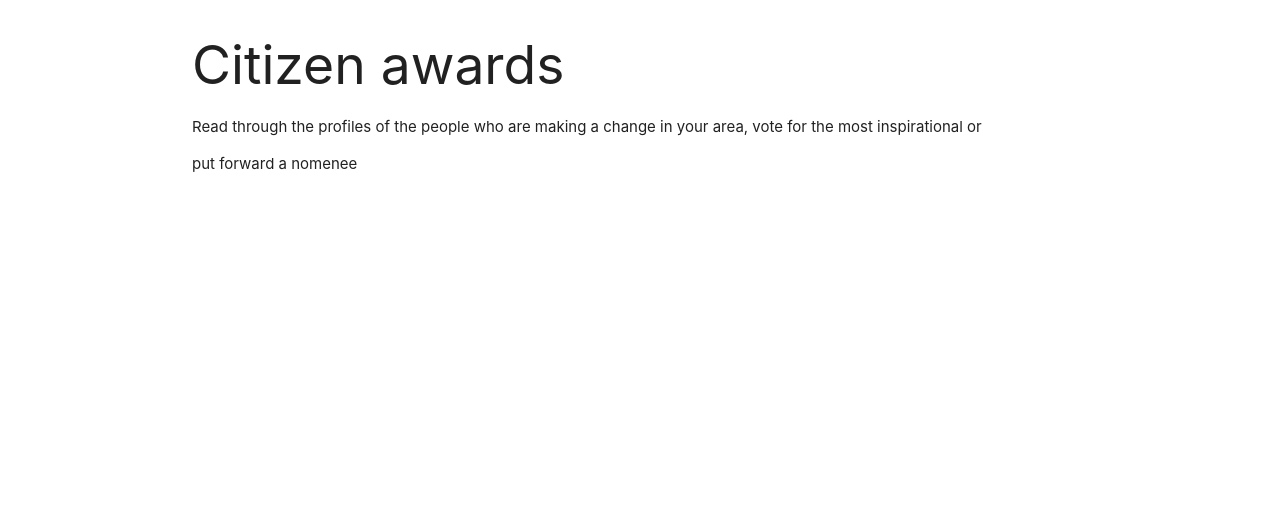
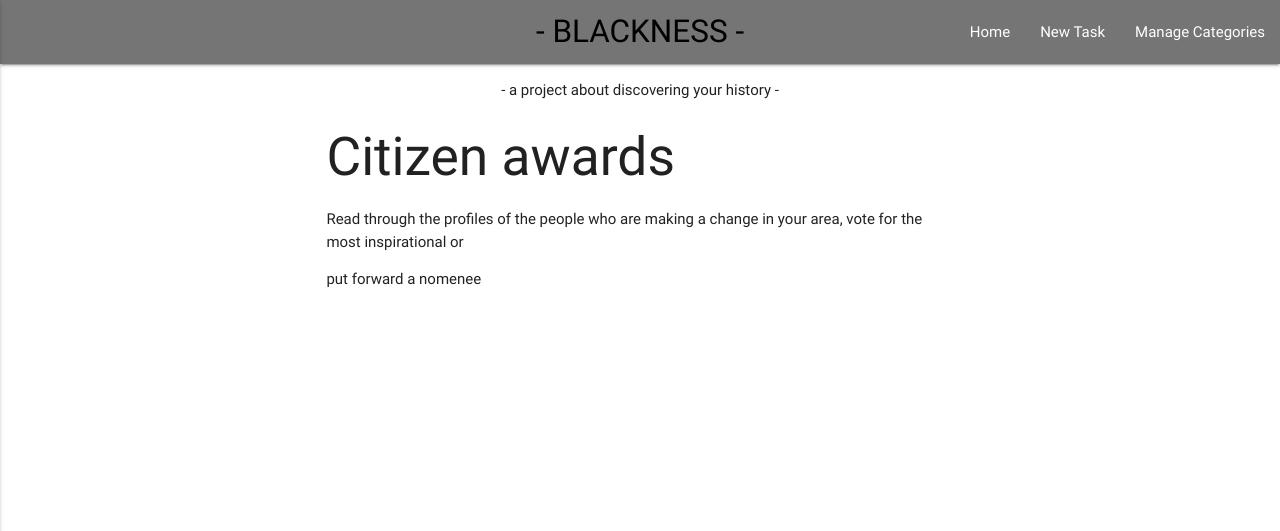
Before and after one commit to Code-Institute-Submissions/blackness-a-project, a Flask app: page / in a window 1280 px wide. Shown: the top 531 px of the page. Run offline with Flask 2, Linux system fonts and the light colour scheme; data that the repository does not hold is empty; some libraries are stand-ins or nearby versions.

Commit message:
added nav bar

```diff
--- a/templates/base.html
+++ b/templates/base.html
@@ -1,67 +1,44 @@
 <!DOCTYPE html>
-<html lang="en">
+<html>
+
 <head>
-    <meta charset="UTF-8">
-    <meta name="viewport" content="width=device-width, initial-scale=1.0">
-    <meta http-equiv="X-UA-Compatible" content="ie=edge">
-    <link rel="stylesheet" href="https://cdnjs.cloudflare.com/ajax/libs/materialize/1.0.0/css/materialize.min.css">
-    <!--<link rel="stylesheet" href="https://cdnjs.cloudflare.com/ajax/libs/materialize/0.100.2/css/materialize.min.css">-->
     <link href="https://fonts.googleapis.com/icon?family=Material+Icons" rel="stylesheet">
+    <link rel="stylesheet" href="https://cdnjs.cloudflare.com/ajax/libs/materialize/0.100.2/css/materialize.min.css">
+    <link rel="stylesheet" href="{{url_for('static',filename='css/style.css')}}" type="text/css" />
+</head>
 
-
-
-    <!-- <link rel="stylesheet" href="https://stackpath.bootstrapcdn.com/bootstrap/4.3.1/css/bootstrap.min.css" integrity="sha384-ggOyR0iXCbMQv3Xipma34MD+dH/1fQ784/j6cY/iJTQUOhcWr7x9JvoRxT2MZw1T" crossorigin="anonymous">-->
-    <!--<link rel="stylesheet" href="{{url_for('static',filename='css/styles.css')}}" type="text/css" />-->
-    <title>Document</title>
-</head>
 <body>
-
-
-    {%  block content %}
 	<header>
 		<nav>
-            <div class="nav-wrapper">
-                <a href="{{url_for('get_tasks')}}" class="brand-logo">Task Manager</a>
+            <div class="nav-wrapper grey darken-1">
+                <a href="{{url_for('get_heros')}}" class="brand-logo center black-text"> - BLACKNESS - </a>
                 <a href="#" data-activates="mobile-demo" class="button-collapse"><i class="material-icons">menu</i></a>
                 <ul id="nav-mobile" class="right hide-on-med-and-down">
-                    <li><a href="{{url_for('get_tasks')}}">Home</a></li>
-                    <li><a href="{{url_for('add_task')}}">New Task</a></li>
-                    <li><a href="{{url_for('get_categories')}}">Manage Categories</a></li>
+                    <li><a href="{{url_for('get_heros')}}">Home</a></li>
+                    <li><a href="{{url_for('add_hero')}}">New Task</a></li>
+                    <li><a href="{{url_for('insert_hero')}}">Manage Categories</a></li>
                 </ul>
                 <ul class="side-nav" id="mobile-demo">
-                    <li><a href="{{url_for('get_tasks')}}">Home</a></li>
-                    <li><a href="{{url_for('add_task')}}">New Task</a></li>
-                    <li><a href="{{url_for('get_categories')}}">Manage Categories</a></li>
+                    <li><a href="{{url_for('get_heros')}}">Home</a></li>
+                    <li><a href="{{url_for('add_hero')}}">New Task</a></li>
+                    <li><a href="{{url_for('insert_hero')}}">Manage Categories</a></li>
                 </ul>
             </div>
      </nav>
+     <p class="center">- a project about discovering your history -</p>
 	</header>
-
-
-    {% endblock %}
-
-    <!--<script src="https://cdnjs.cloudflare.com/ajax/libs/materialize/0.100.2/js/materialize.min.js"></script>-->
+     <div class="container">
+    {% block content %} {% endblock %}
+    </div>
     <script src="https://cdnjs.cloudflare.com/ajax/libs/jquery/3.2.1/jquery.min.js"></script>
-    <script src="https://cdnjs.cloudflare.com/ajax/libs/materialize/1.0.0/js/materialize.min.js"></script>
-
-<!--- bootstrap scripts--->
-    <!--<script src="https://code.jquery.com/jquery-3.3.1.slim.min.js" integrity="sha384-q8i/X+965DzO0rT7abK41JStQIAqVgRVzpbzo5smXKp4YfRvH+8abtTE1Pi6jizo" crossorigin="anonymous"></script>-->
-    <!--<script src="https://cdnjs.cloudflare.com/ajax/libs/popper.js/1.14.7/umd/popper.min.js" integrity="sha384-UO2eT0CpHqdSJQ6hJty5KVphtPhzWj9WO1clHTMGa3JDZwrnQq4sF86dIHNDz0W1" crossorigin="anonymous"></script>-->
-    <!--<script src="https://stackpath.bootstrapcdn.com/bootstrap/4.3.1/js/bootstrap.min.js" integrity="sha384-JjSmVgyd0p3pXB1rRibZUAYoIIy6OrQ6VrjIEaFf/nJGzIxFDsf4x0xIM+B07jRM" crossorigin="anonymous"></script>-->
-<!--- End --->
-
-<!--- script for materialize form --->
+    <script src="https://cdnjs.cloudflare.com/ajax/libs/materialize/0.100.2/js/materialize.min.js"></script>
     <script type="text/javascript">
-    document.addEventListener('DOMContentLoaded', function() {
-    var elems = document.querySelectorAll('.carousel');
-    var instances = M.Carousel.init(elems, options);
-
-    var instance = M.Carousel.getInstance(elem);
         $(document).ready(function() {
-    M.updateTextFields();
+            $('.collapsible').collapsible();
+            $('select').material_select();
+            $(".button-collapse").sideNav();
         });
     </script>
-    <!--- End --->
+</body>
 
-</body>
 </html>
--- a/templates/hero.html
+++ b/templates/hero.html
@@ -15,7 +15,7 @@
                 </div>
                 <div class="card-stacked">
                     <div class="card-content">
-                        <p>{{ test.first }} {{ test.last }} {{ test.gender }} <br/>{{ test.nationality }} {{ test.region }}
+                        <p class="nameStrong">{{ test.first }} {{ test.last }} {{ test.gender }} </p>{{ test.nationality }} {{ test.region }}
                             <h4>{{ test.Profession }}</h4> {{ test.recognition }} <br/>{{ test.details }}</p>
                     </div>
                     <div class="card-action">
```
Lines whose indentation alone changed are shown as unchanged.
